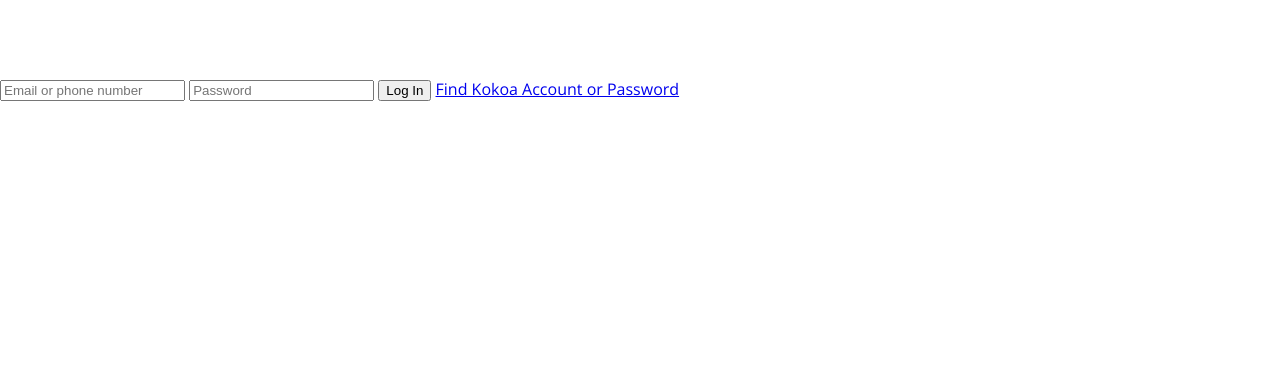
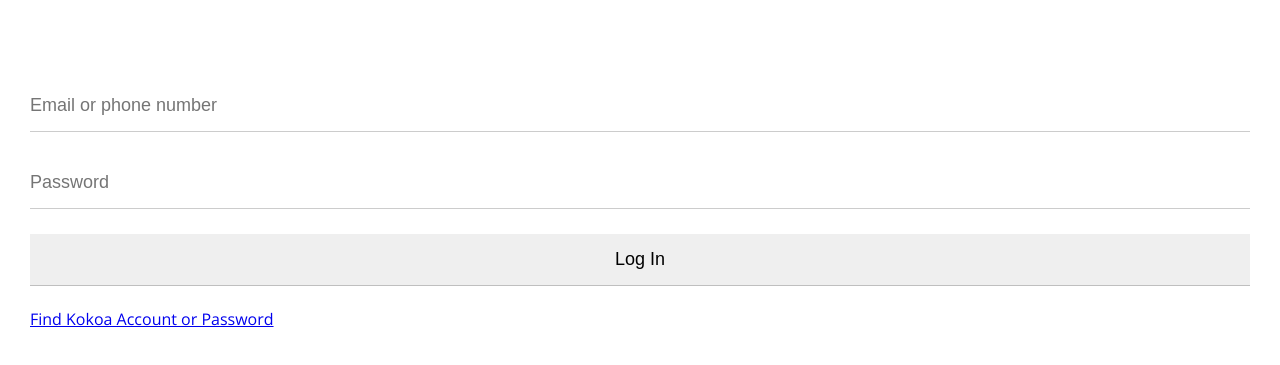
Before and after one commit to kim-jeong-hyeon/kokoa-clone-2020, a plain HTML site: page index.html in a window 1280 px wide. Shown: the part 187-552 px from the top of the page. Drawn offline with nearby package versions, Linux system fonts and the light colour scheme.

Commit message:
import variables
import variables.css

```diff
--- a/css/reset.css
+++ b/css/reset.css
@@ -127,3 +127,7 @@ table {
   border-collapse: collapse;
   border-spacing: 0;
 }
+
+input:focus {
+  outline: none;
+}
--- a/css/styles.css
+++ b/css/styles.css
@@ -1,6 +1,7 @@
 @import url("https://fonts.googleapis.com/css2?family=Open+Sans:wght@400;600&display=swap");
 @import "reset.css";
 @import "status-bar.css";
+@import "variables.css";
 
 body {
   font-family: "Open Sans", sans-serif;
@@ -23,3 +24,26 @@ body {
   width: 60%;
   opacity: 0.7;
 }
+
+#login-form {
+  display: flex;
+  flex-direction: column;
+  margin: 0px 30px;
+}
+
+#login-form input {
+  border: none;
+  padding: 15px 0px;
+  font-size: 18px;
+  border-bottom: 1px solid rgba(0, 0, 0, 0.2);
+  margin-bottom: 25px;
+  transition: border-color 3s ease-in-out;
+}
+
+#iogin-form input::placeholder {
+  color: rgba(0, 0, 0, 0.2);
+}
+
+#login-form input:focus {
+  border-color: var(--yellow);
+}
--- /dev/null
+++ b/css/variables.css
@@ -0,0 +1,3 @@
+:root {
+  --yellow: #fae100;
+}
--- a/index.html
+++ b/index.html
@@ -31,7 +31,7 @@
 
     <form id="login-form">
       <input type="text" placeholder="Email or phone number" />
-      <input type="text" placeholder="Password" />
+      <input type="password" placeholder="Password" />
       <input type="submit" value="Log In" />
       <a href="#">Find Kokoa Account or Password</a>
     </form>
```
